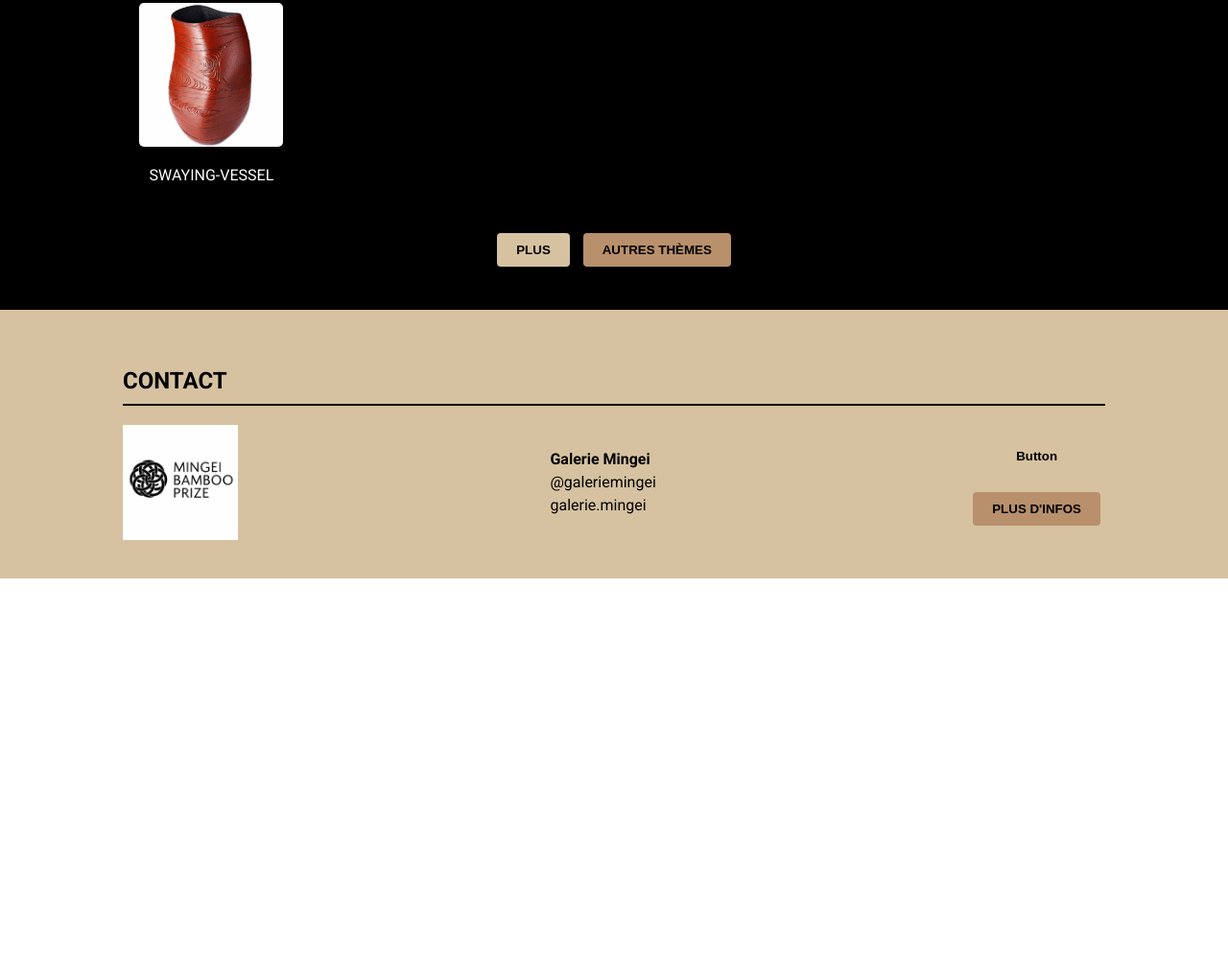
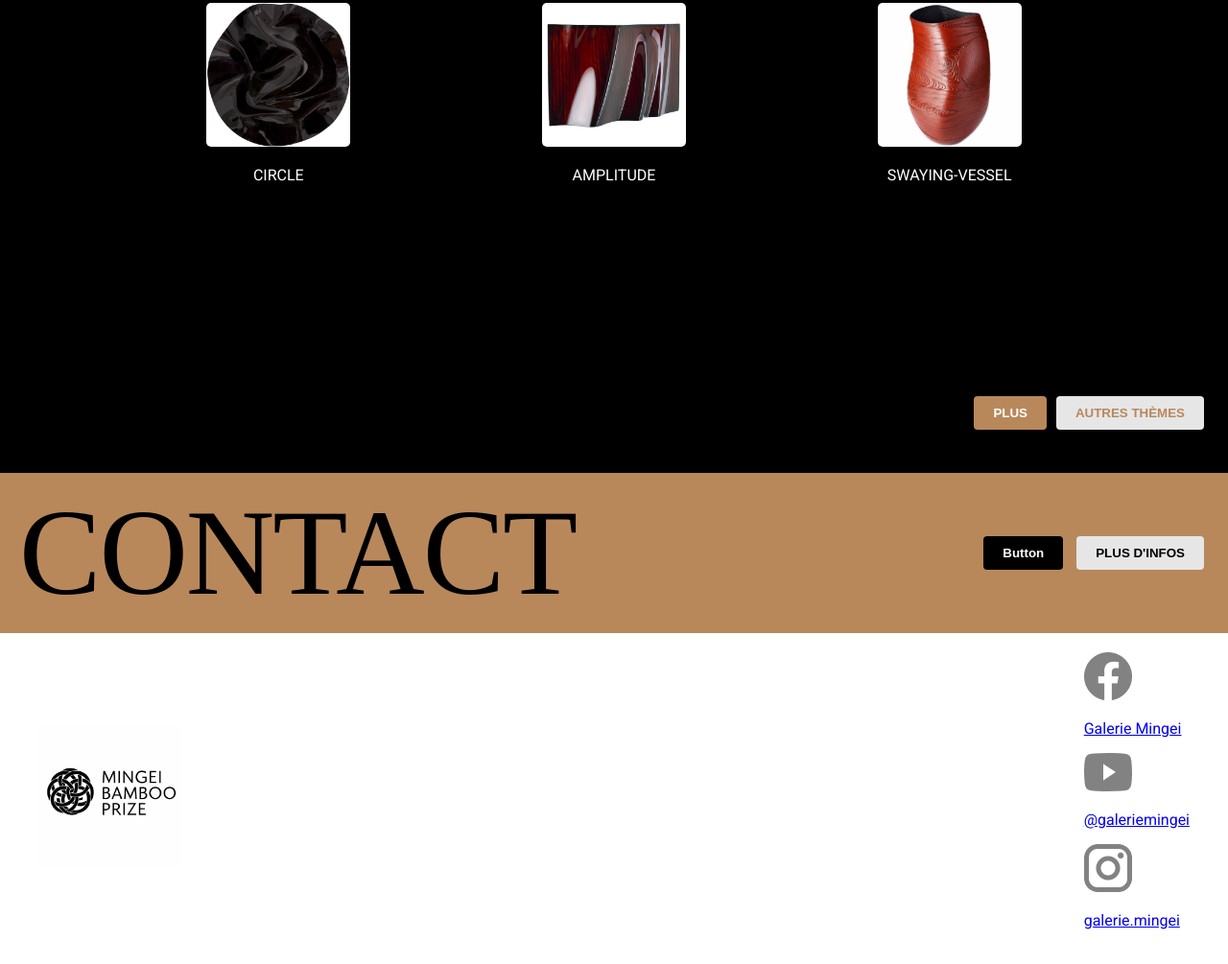
Before and after one commit to leabattilani09/Projet-Edition, a plain HTML site: page index.html in a window 1280 px wide. Shown: the part 2335-3340 px from the top of the page at 96% size. Before the commit the page ends 2938 px from the top, so only its background shows below. Drawn offline with Linux system fonts and the light colour scheme; a web font is replaced by a local one.

Commit message:
add footer

```diff
--- a/css/style.css
+++ b/css/style.css
@@ -84,7 +84,7 @@ nav a {
 
 .galerie-grid {
   display: grid;
-  grid-template-columns: repeat(auto-fit, minmax(150px, 1fr));
+  grid-template-columns: repeat(auto-fit, minmax(300px, 1fr));
   gap: 25px;
   justify-items: center;
   margin: 30px 10%;
@@ -97,11 +97,13 @@ nav a {
 }
 
 .buttons {
-  margin-top: 20px;
+  display: flex;
+  margin-top: 200px;
+  justify-content: flex-end;
+  margin-right: 20px;
 }
 
 button {
-  background-color: #d6c2a1;
   border: none;
   padding: 10px 20px;
   margin: 5px;
@@ -110,39 +112,47 @@ button {
   border-radius: 4px;
 }
 
-button.alt {
-  background-color: #b8906b;
+.gal-btn {
+  background-color: #B8885B;
+  color: white;
 }
 
-footer {
-  background-color: #d6c2a1;
-  padding: 40px 10%;
-  text-align: left;
+.gal-alt {
+  background-color: #E6E6E6;
+  color: #B8885B;
 }
 
-footer h2 {
-  border-bottom: 2px solid #000;
-  padding-bottom: 10px;
-  margin-bottom: 20px;
+.footer-btn {
+  background-color: black;
+  color: white;
+}
+
+.footer-alt {
+  background-color: #E6E6E6;
+  color: black;
 }
 
 .contact-info {
   display: flex;
-  flex-wrap: wrap;
+  background-color: #B8885B;
+  justify-content: space-between;
   align-items: center;
-  justify-content: space-between;
+  gap: 100px;
+  padding: 0 20px;
+  h2 {
+    font-family: "Jomhuria", serif;
+    font-size: 128px;
+    margin: 10px 0;
+    font-weight: 500;
+    letter-spacing: -2px;
+  }
 }
 
-.footer-logo {
-  width: 120px;
+footer {
+  background-color: white;
+  color: black;
+  display: flex;
+  justify-content: space-between;
+  align-items: center;
+  padding: 20px 40px;
 }
-
-.footer-buttons {
-  display: flex;
-  flex-direction: column;
-  gap: 10px;
-}
-
-.socials p {
-  margin: 5px 0;
-}
--- a/index.html
+++ b/index.html
@@ -8,6 +8,7 @@
   <link rel="preconnect" href="https://fonts.googleapis.com">
   <link rel="preconnect" href="https://fonts.gstatic.com" crossorigin>
   <link href="https://fonts.googleapis.com/css2?family=Roboto:ital,wght@0,100..900;1,100..900&display=swap" rel="stylesheet">
+  <link href="https://fonts.googleapis.com/css2?family=Jomhuria&display=swap" rel="stylesheet">
 </head>
 <body>
   <header>
@@ -48,7 +49,7 @@
       <div><img src="images/4.jpg" alt="Shinzo"><p>SHINZO</p></div>
     </div>
   </section>
-    <section class="galerie">
+  <section class="galerie">
     <h2>GALERIE</h2>
     <div class="galerie-grid">
       <div><img src="images/1 bis.jpg" alt="Daruma"><p>DARUMA</p></div>
@@ -60,24 +61,25 @@
     </div>
 
     <div class="buttons">
-      <button>PLUS</button>
-      <button class="alt">AUTRES THÈMES</button>
+      <button class="gal-btn">PLUS</button>
+      <button class="gal-alt">AUTRES THÈMES</button>
     </div>
   </section>
-
+    <div class="contact-info">
+      <h2>CONTACT</h2>
+      <div class="footer-buttons">
+        <button class="footer-btn">Button</button>
+        <button class="footer-alt">PLUS D'INFOS</button>
+      </div>
+    </div>
   <footer>
-    <h2>CONTACT</h2>
-    <div class="contact-info">
-      <img src="images/logo.png" alt="Logo Mingei" class="footer-logo">
-      <div class="socials">
-        <p><strong>Galerie Mingei</strong></p>
-        <p>@galeriemingei</p>
-        <p>galerie.mingei</p>
-      </div>
-      <div class="footer-buttons">
-        <button>Button</button>
-        <button class="alt">PLUS D'INFOS</button>
-      </div>
+    <div class="logo-footer">
+      <img src="images/logo.png" alt="Mingei Bamboo Prize" class="logo">
+    </div>
+    <div class="socials">
+      <a href="#"><img src="icons/Icon.png" alt="Facebook"><p>Galerie Mingei</p></a>
+      <a href="#"><img src="icons/icon2.png" alt="Instagram"><p>@galeriemingei</p></a>
+      <a href="#"><img src="icons/icon3.png" alt="Twitter"><p>galerie.mingei</p></a>
     </div>
   </footer>
 </body>
```
Also changed, not shown: icons/Icon.png (added), icons/icon2.png (added), icons/icon3.png (added).
